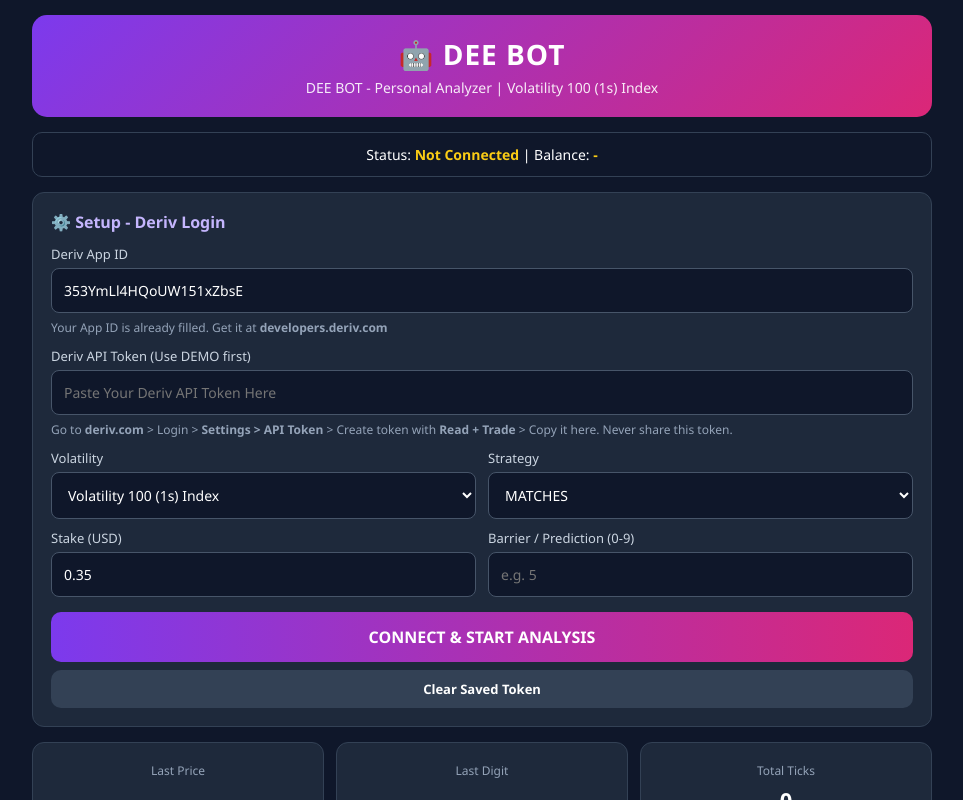
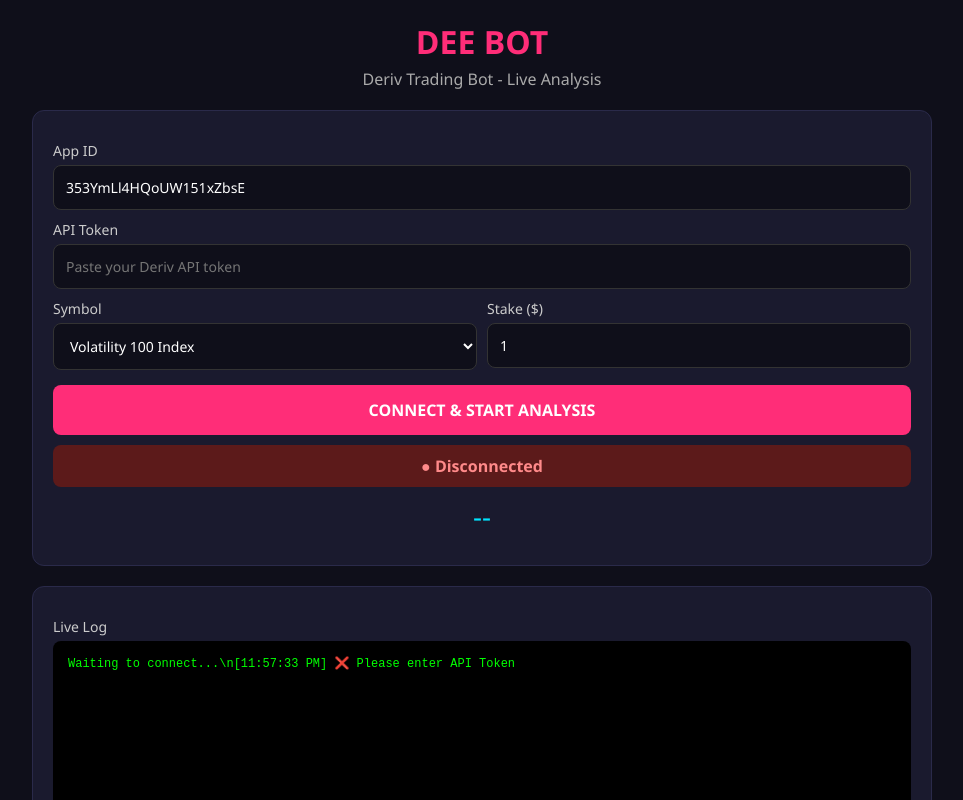
Before and after one commit to kiptoodominic330-glitch/DEE-BOT, a plain HTML site: page index.html in a window 1280 px wide. Both pictures are taken after a click on the button "CONNECT & START ANALYSIS". Shown: the top 800 px of the page, without its empty margins (158-1121 px from the left). Drawn offline with Linux system fonts and the light colour scheme.

Commit message:
Refactor index.html for better UI and connection handling
Updated styling and structure for improved user experience. Adjusted connection logic and added more detailed logging.

```diff
--- a/index.html
+++ b/index.html
@@ -3,197 +3,158 @@
 <head>
 <meta charset="UTF-8">
 <meta name="viewport" content="width=device-width, initial-scale=1.0">
-<title>DEE BOT</title>
+<title>DEE BOT - Deriv Trading Bot</title>
 <style>
-  *{margin:0;padding:0;box-sizing:border-box;font-family:'Segoe UI',Arial,sans-serif}
-  body{background:#0f172a;color:white;padding:15px}
-  .container{max-width:900px;margin:0 auto}
-  .header{text-align:center;padding:20px;background:linear-gradient(135deg,#7c3aed,#db2777);border-radius:15px;margin-bottom:15px}
-  .header h1{font-size:28px;letter-spacing:1px}
-  .header p{opacity:0.9;margin-top:5px;font-size:14px}
-  .card{background:#1e293b;padding:18px;border-radius:12px;margin-bottom:15px;border:1px solid #334155}
-  .card h2{font-size:16px;margin-bottom:12px;color:#c4b5fd}
-  label{display:block;font-size:13px;margin:10px 0 5px;color:#cbd5e1}
-  input,select{width:100%;padding:12px;border-radius:8px;border:1px solid #475569;background:#0f172a;color:white;font-size:14px;outline:none}
-  input:focus{border-color:#a855f7}
-  .row{display:grid;grid-template-columns:1fr 1fr;gap:12px}
-  .btn{width:100%;padding:14px;border:none;border-radius:10px;background:linear-gradient(90deg,#7c3aed,#db2777);color:white;font-size:16px;font-weight:bold;cursor:pointer;margin-top:15px}
-  .btn:hover{opacity:0.9}
-  .btn-small{padding:10px;font-size:13px;margin-top:8px;background:#334155}
-  .status{text-align:center;padding:12px;border-radius:10px;background:#0f172a;border:1px solid #334155;margin-bottom:15px;font-size:14px}
-  .status b{color:#facc15}
-  .grid{display:grid;grid-template-columns:1fr 1fr 1fr;gap:12px;margin-bottom:15px}
-  .box{background:#1e293b;padding:15px;border-radius:12px;text-align:center;border:1px solid #334155}
-  .box small{color:#94a3b8;font-size:12px}
-  .box div{font-size:22px;font-weight:bold;margin-top:5px}
-  .green{color:#22c55e}.red{color:#ef4444}.yellow{color:#facc15}.purple{color:#c084fc}
-  .digits{display:flex;gap:8px;flex-wrap:wrap;justify-content:center;margin:10px 0}
-  .digit{width:42px;height:42px;border-radius:50%;display:flex;align-items:center;justify-content:center;font-weight:bold;background:#334155;font-size:16px}
-  .digit.hot{background:#22c55e;color:white}
-  .digit.cold{background:#ef4444;color:white}
-  .log{background:#020617;padding:12px;border-radius:10px;height:180px;overflow-y:auto;font-family:monospace;font-size:12px;line-height:1.6}
-  .footer{text-align:center;font-size:12px;color:#64748b;margin-top:10px}
-  .help{font-size:12px;color:#94a3b8;margin-top:6px;line-height:1.5}
+* { margin:0; padding:0; box-sizing:border-box; font-family: 'Segoe UI', sans-serif; }
+body { background: #0f0f1a; color: #fff; padding: 20px; }
+.container { max-width: 900px; margin: auto; }
+h1 { text-align:center; color:#ff2d78; margin-bottom: 5px; }
+.subtitle { text-align:center; color:#aaa; margin-bottom: 20px; }
+.card { background:#1a1a2e; border-radius:12px; padding:20px; margin-bottom:20px; border:1px solid #2a2a4a; }
+label { display:block; margin:10px 0 5px; color:#ccc; font-size:14px; }
+input, select { width:100%; padding:12px; border-radius:8px; border:1px solid #333; background:#0f0f1a; color:#fff; font-size:14px; }
+button { width:100%; padding:14px; border:none; border-radius:8px; background:#ff2d78; color:#fff; font-size:16px; font-weight:bold; cursor:pointer; margin-top:15px; }
+button:hover { background:#ff4d8f; }
+button:disabled { background:#555; cursor:not-allowed; }
+#status { text-align:center; padding:10px; border-radius:8px; margin:10px 0; font-weight:bold; }
+.connected { background:#0f5132; color:#75ffb0; }
+.disconnected { background:#5c1a1a; color:#ff8a8a; }
+#log { background:#000; padding:15px; border-radius:8px; height:250px; overflow-y:auto; font-family:monospace; font-size:12px; color:#0f0; white-space:pre-wrap; }
+.price { font-size:28px; text-align:center; color:#00e5ff; margin:10px 0; }
+.grid { display:grid; grid-template-columns:1fr 1fr; gap:10px; }
+@media(max-width:600px){ .grid{ grid-template-columns:1fr; } }
 </style>
 </head>
 <body>
 <div class="container">
-  <div class="header">
-    <h1>🤖 DEE BOT</h1>
-    <p>DEE BOT - Personal Analyzer | Volatility 100 (1s) Index</p>
-  </div>
-  <div class="status" id="status">Status: <b>Not Connected</b> | Balance: <b id="balance">-</b></div>
+<h1>DEE BOT</h1>
+<p class="subtitle">Deriv Trading Bot - Live Analysis</p>
+
 <div class="card">
-    <h2>⚙️ Setup - Deriv Login</h2>
-    <label>Deriv App ID</label>
-    <input type="text" id="appid" value="353YmLl4HQoUW151xZbsE" placeholder="Paste your App ID here">
-    <div class="help">Your App ID is already filled. Get it at <b>developers.deriv.com</b></div>
-    <label>Deriv API Token (Use DEMO first)</label>
-    <input type="password" id="token" placeholder="Paste Your Deriv API Token Here">
-    <div class="help">Go to <b>deriv.com</b> > Login > <b>Settings > API Token</b> > Create token with <b>Read + Trade</b> > Copy it here. Never share this token.</div>
-    <div class="row">
+<label>App ID</label>
+<input type="text" id="appId" value="353YmLl4HQoUW151xZbsE" placeholder="Enter App ID">
+<label>API Token</label>
+<input type="password" id="token" placeholder="Paste your Deriv API token">
+<div class="grid">
 <div>
-        <label>Volatility</label>
+<label>Symbol</label>
 <select id="symbol">
-          <option value="R_100">Volatility 100 (1s) Index</option>
-          <option value="R_75">Volatility 75 (1s) Index</option>
-          <option value="R_50">Volatility 50 (1s) Index</option>
-          <option value="R_25">Volatility 25 (1s) Index</option>
-          <option value="R_10">Volatility 10 (1s) Index</option>
+<option value="R_100">Volatility 100 Index</option>
+<option value="R_75">Volatility 75 Index</option>
+<option value="R_50">Volatility 50 Index</option>
+<option value="R_25">Volatility 25 Index</option>
+<option value="R_10">Volatility 10 Index</option>
+<option value="1HZ100V">Volatility 100 (1s)</option>
+<option value="1HZ75V">Volatility 75 (1s)</option>
 </select>
 </div>
 <div>
-        <label>Strategy</label>
-        <select id="strategy">
-          <option value="MATCHES">MATCHES</option>
-          <option value="DIFFERS">DIFFERS</option>
-          <option value="OVER">OVER</option>
-          <option value="UNDER">UNDER</option>
-          <option value="EVEN">EVEN</option>
-          <option value="ODD">ODD</option>
-        </select>
+<label>Stake ($)</label>
+<input type="number" id="stake" value="1" step="0.1" min="0.35">
 </div>
 </div>
-    <div class="row">
-      <div>
-        <label>Stake (USD)</label>
-        <input type="number" id="stake" value="0.35" step="0.01">
+<button id="connectBtn" onclick="connect()">CONNECT & START ANALYSIS</button>
+<div id="status" class="disconnected">● Disconnected</div>
+<div class="price" id="price">--</div>
 </div>
-      <div>
-        <label>Barrier / Prediction (0-9)</label>
-        <input type="number" id="barrier" placeholder="e.g. 5" min="0" max="9">
+
+<div class="card">
+<label>Live Log</label>
+<div id="log">Waiting to connect...\n</div>
 </div>
 </div>
-    <button class="btn" onclick="connect()">CONNECT & START ANALYSIS</button>
-    <button class="btn btn-small" onclick="clearToken()">Clear Saved Token</button>
-  </div>
-  <div class="grid">
-    <div class="box"><small>Last Price</small><div id="price" class="yellow">-</div></div>
-    <div class="box"><small>Last Digit</small><div id="lastDigit" class="purple">-</div></div>
-    <div class="box"><small>Total Ticks</small><div id="tickCount">0</div></div>
-  </div>
-  <div class="card">
-    <h2>📊 Last Digit Analysis (Last 100 Ticks)</h2>
-    <div class="digits" id="digits"></div>
-    <p style="font-size:13px;color:#cbd5e1;text-align:center" id="analysis">Waiting for ticks...</p>
-    <p style="font-size:13px;text-align:center;margin-top:8px" id="suggestion"></p>
-  </div>
-  <div class="card">
-    <h2>📜 Live Log</h2>
-    <div class="log" id="log"></div>
-  </div>
-  <div class="footer">DEE BOT • Made for you • Always test on DEMO first • Trading involves risk</div>
-</div>
+
 <script>
-let ws, ticks = [], counts = Array(10).fill(0);
-window.onload = () => {
-  const saved = localStorage.getItem('dee_token');
-  if(saved){ document.getElementById('token').value = saved; log('Saved token loaded. Click CONNECT to start.'); }
-  const savedApp = localStorage.getItem('dee_appid');
-  if(savedApp){ document.getElementById('appid').value = savedApp; }
-};
+let ws = null;
+let isConnected = false;
+
 function log(msg){
   const el = document.getElementById('log');
-  const d = document.createElement('div');
-  d.textContent = new Date().toLocaleTimeString() + ' - ' + msg;
-  el.prepend(d);
+  const time = new Date().toLocaleTimeString();
+  el.textContent += `[${time}] ${msg}\n`;
+  el.scrollTop = el.scrollHeight;
+  console.log(msg);
 }
-function clearToken(){
-  localStorage.removeItem('dee_token');
-  document.getElementById('token').value = '';
-  log('Saved token cleared.');
+
+function setStatus(connected, text){
+  const el = document.getElementById('status');
+  el.textContent = text;
+  el.className = connected ? 'connected' : 'disconnected';
+  document.getElementById('connectBtn').disabled = connected;
 }
+
 function connect(){
+  const appId = document.getElementById('appId').value.trim();
   const token = document.getElementById('token').value.trim();
-  const appId = document.getElementById('appid').value.trim();
   const symbol = document.getElementById('symbol').value;
-  if(!token){ alert('Please paste your Deriv API Token first'); return; }
-  if(!appId){ alert('Please paste your App ID first'); return; }
-  localStorage.setItem('dee_token', token);
-  localStorage.setItem('dee_appid', appId);
-  if(ws) ws.close();
-  log('Connecting to Deriv with App ID: ' + appId);
-  ws = new WebSocket('wss://ws.derivws.com/websockets/v3?app_id=' + appId);
-  ws.onopen = () => { log('Connected to Deriv... Authorizing...'); ws.send(JSON.stringify({authorize: token})); };
+
+  if(!appId){ log('❌ Please enter App ID'); return; }
+  if(!token){ log('❌ Please enter API Token'); return; }
+
+  log(`Connecting to Deriv with App ID: ${appId}`);
+  setStatus(false, '● Connecting...');
+
+  // FIXED: Using binaryws endpoint to avoid 520 error
+  ws = new WebSocket(`wss://ws.binaryws.com/websockets/v3?app_id=${appId}`);
+
+  ws.onopen = () => {
+    log('✅ WebSocket connected! Authorizing...');
+    ws.send(JSON.stringify({ authorize: token }));
+  };
+
   ws.onmessage = (msg) => {
     const data = JSON.parse(msg.data);
-    if(data.error){ log('Error: ' + data.error.message); document.getElementById('status').innerHTML = 'Status: <b style="color:#ef4444">Error - Check Token / App ID</b>'; return; }
-    if(data.authorize){
-      document.getElementById('status').innerHTML = 'Status: <b style="color:#22c55e">✅ Connected - Live</b> | Balance: <b>' + data.authorize.balance + ' ' + data.authorize.currency + '</b>';
-      log('Authorized as: ' + data.authorize.loginid + ' | Balance: ' + data.authorize.balance);
-      ws.send(JSON.stringify({ticks: symbol, subscribe: 1}));
-      ws.send(JSON.stringify({balance: 1, subscribe: 1}));
+
+    if(data.error){
+      log(`❌ Error: ${data.error.message} (code: ${data.error.code})`);
+      setStatus(false, '● Error - Check Token');
+      return;
     }
-    if(data.balance){ document.getElementById('balance').textContent = data.balance.balance + ' ' + data.balance.currency; }
-    if(data.tick){ handleTick(data.tick.quote); }
+
+    if(data.msg_type === 'authorize'){
+      log(`✅ Authorized! Account: ${data.authorize.loginid} | Balance: ${data.authorize.balance} ${data.authorize.currency}`);
+      setStatus(true, '● Connected - Live');
+      isConnected = true;
+      // Subscribe to ticks
+      ws.send(JSON.stringify({ ticks: symbol, subscribe: 1 }));
+      log(`📈 Subscribed to ${symbol}`);
+    }
+
+    if(data.msg_type === 'tick'){
+      const price = data.tick.quote;
+      document.getElementById('price').textContent = price;
+      log(`💹 ${symbol}: ${price}`);
+    }
   };
-  ws.onerror = () => log('Connection error - check internet / App ID');
-  ws.onclose = () => log('Connection closed');
+
+  ws.onerror = (e) => {
+    log('❌ Connection error - check internet / App ID');
+    console.error('WebSocket error:', e);
+    setStatus(false, '● Connection Error');
+  };
+
+  ws.onclose = (e) => {
+    log(`⚠️ Connection closed (code: ${e.code})`);
+    setStatus(false, '● Disconnected');
+    isConnected = false;
+  };
 }
-function handleTick(price){
-  const priceStr = price.toString();
-  const lastDigit = parseInt(priceStr[priceStr.length-1]);
-  if(isNaN(lastDigit)) return;
-  document.getElementById('price').textContent = price;
-  document.getElementById('lastDigit').textContent = lastDigit;
-  ticks.push(lastDigit);
-  if(ticks.length > 100) ticks.shift();
-  document.getElementById('tickCount').textContent = ticks.length;
-  counts = Array(10).fill(0);
-  ticks.forEach(d => counts[d]++);
-  updateDigits();
-}
-function updateDigits(){
-  const box = document.getElementById('digits');
-  box.innerHTML = '';
-  let max = Math.max(...counts);
-  let min = Math.min(...counts);
-  counts.forEach((c,i)=>{
-    const d = document.createElement('div');
-    d.className = 'digit' + (c===max && ticks.length>20 ? ' hot' : '') + (c===min && ticks.length>20 ? ' cold' : '');
-    d.textContent = i + ' (' + c + ')';
-    box.appendChild(d);
+
+// Auto-fill saved token if exists
+window.onload = () => {
+  const savedToken = localStorage.getItem('dee_token');
+  if(savedToken) document.getElementById('token').value = savedToken;
+  const savedApp = localStorage.getItem('dee_appid');
+  if(savedApp) document.getElementById('appId').value = savedApp;
+};
+
+// Save on input
+document.getElementById('token').addEventListener('input', (e)=>{
+  localStorage.setItem('dee_token', e.target.value);
 });
-  let hottest = counts.indexOf(max);
-  let coldest = counts.indexOf(min);
-  const strat = document.getElementById('strategy').value;
-  let sug = '';
-  if(ticks.length >= 20){
-    if(strat==='MATCHES') sug = `💡 Suggestion: Digit <b>${hottest}</b> is HOTTEST (${max}x). Consider MATCHES ${hottest}`;
-    if(strat==='DIFFERS') sug = `💡 Suggestion: Digit <b>${coldest}</b> is COLDEST (${min}x). Consider DIFFERS ${coldest}`;
-    if(strat==='OVER') sug = `💡 Check OVER - Hottest is ${hottest}, Coldest is ${coldest}`;
-    if(strat==='UNDER') sug = `💡 Check UNDER - Hottest is ${hottest}, Coldest is ${coldest}`;
-    if(strat==='EVEN' || strat==='ODD'){
-      let even = counts.filter((_,i)=>i%2===0).reduce((a,b)=>a+b,0);
-      let odd = ticks.length - even;
-      sug = `💡 EVEN: ${even} | ODD: ${odd} - ${even>odd?'EVEN is leading':'ODD is leading'}`;
-    }
-    document.getElementById('analysis').textContent = `Analyzed ${ticks.length} ticks. Hottest: ${hottest} (${max}x) | Coldest: ${coldest} (${min}x)`;
-    document.getElementById('suggestion').innerHTML = sug;
-  } else {
-    document.getElementById('analysis').textContent = `Collecting ticks... ${ticks.length}/20 needed`;
-  }
-}
+document.getElementById('appId').addEventListener('input', (e)=>{
+  localStorage.setItem('dee_appid', e.target.value);
+});
 </script>
 </body>
 </html>
```
Lines whose indentation alone changed are shown as unchanged.
